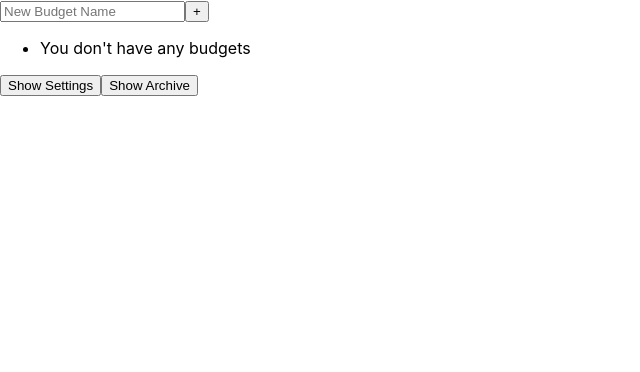
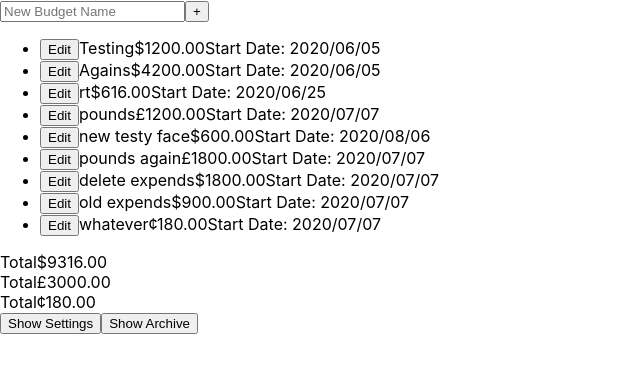
Before and after one commit to helloRupa/simply-budget, a React (Create React App) app: page / in a window 1280 px wide. Shown: the top 372 px of the page, without its empty margins (0-640 px from the left). Built offline with nearby package versions, Linux system fonts and the light colour scheme; no server answers; data requests are answered from the project's data file; the HTML template or start-up script is replaced by a standard one.

Commit message:
Repost budgets and archives from file

```diff
--- a/db.json
+++ b/db.json
@@ -18,7 +18,110 @@
       ]
     }
   ],
-  "archives": [],
-  "budgets": [],
+  "archives": [
+    {
+      "name": "First Archived",
+      "currency": "$",
+      "frequency": "month",
+      "limit": 300,
+      "startDate": "2020/06/06",
+      "endDate": "2020/08/30",
+      "totalSpent": 1290.56,
+      "totalTracking": 50.89,
+      "id": 1
+    }
+  ],
+  "budgets": [
+    {
+      "name": "Testing",
+      "currency": "$",
+      "frequency": "month",
+      "limit": 300,
+      "startDate": "2020/06/05",
+      "truncated": 0,
+      "currentPeriod": 4,
+      "id": 1
+    },
+    {
+      "name": "Agains",
+      "currency": "$",
+      "frequency": "week",
+      "limit": 300,
+      "startDate": "2020/06/05",
+      "truncated": 0,
+      "currentPeriod": 14,
+      "id": 2
+    },
+    {
+      "name": "rt",
+      "currency": "$",
+      "frequency": "week",
+      "limit": 56,
+      "startDate": "2020/06/25",
+      "truncated": 0,
+      "currentPeriod": 11,
+      "id": 3
+    },
+    {
+      "name": "pounds",
+      "currency": "£",
+      "frequency": "month",
+      "limit": 400,
+      "startDate": "2020/07/07",
+      "truncated": 0,
+      "currentPeriod": 3,
+      "id": 4
+    },
+    {
+      "name": "new testy face",
+      "currency": "$",
+      "frequency": "week",
+      "limit": 120,
+      "startDate": "2020/08/06",
+      "truncated": 0,
+      "currentPeriod": 5,
+      "id": 9
+    },
+    {
+      "name": "pounds again",
+      "currency": "£",
+      "frequency": "week",
+      "limit": 200,
+      "startDate": "2020/07/07",
+      "truncated": 0,
+      "currentPeriod": 9,
+      "id": 5
+    },
+    {
+      "name": "delete expends",
+      "currency": "$",
+      "frequency": "week",
+      "limit": 200,
+      "startDate": "2020/07/07",
+      "truncated": 0,
+      "currentPeriod": 9,
+      "id": 8
+    },
+    {
+      "name": "old expends",
+      "currency": "$",
+      "frequency": "week",
+      "limit": 100,
+      "startDate": "2020/07/07",
+      "truncated": 0,
+      "currentPeriod": 9,
+      "id": 7
+    },
+    {
+      "name": "whatever",
+      "currency": "¢",
+      "frequency": "week",
+      "limit": 20,
+      "startDate": "2020/07/07",
+      "truncated": 0,
+      "currentPeriod": 9,
+      "id": 6
+    }
+  ],
   "expenditures": []
 }
--- a/src/components/settings/ImportData.js
+++ b/src/components/settings/ImportData.js
@@ -1,10 +1,16 @@
 import React, { useRef, useState, useEffect } from 'react';
 import { dbKeys } from '../../constants/general';
 import { connect } from 'react-redux';
-import { patchSettings } from '../../actions/settings_actions';
+import { patchSettings, fetchSettings } from '../../actions/settings_actions';
+import { repostArchive, repostBudgets } from '../../utils/comms';
+import { fetchArchives } from '../../actions/archive_actions'
+import { fetchBudgets } from '../../actions/budget_actions';
 
 function ImportData( {
   patchSettings,
+  fetchSettings,
+  fetchArchives,
+  fetchBudgets
 }) {
   const [importedData, setImportedData] = useState({});
 
@@ -23,12 +29,19 @@ function ImportData( {
 
     if (Object.keys(importedData).length) {
       if (validateData(importedData)) {
-        patchSettings(importedData.settings[0]);
+        patchSettings(importedData.settings[0])
+        .then(_ => fetchSettings());
+
+        repostArchive(importedData.archives)
+        .then(_ => fetchArchives());
+
+        repostBudgets(importedData.budgets)
+        .then(_ => fetchBudgets);
       } else {
         console.log('invalid data');
       }
     }
-  }, [importedData, patchSettings]);
+  }, [importedData, patchSettings, fetchArchives, fetchSettings, fetchBudgets]);
 
   const filePicker = useRef(null);
 
@@ -57,5 +70,8 @@ function ImportData( {
 }
 
 export default connect(null, {
-  patchSettings
+  patchSettings,
+  fetchSettings,
+  fetchArchives,
+  fetchBudgets
 })(ImportData);
--- a/src/utils/comms.js
+++ b/src/utils/comms.js
@@ -64,6 +64,10 @@ export function deleteBudget(id) {
   const deleteUrl = `${budgetsUrl}/${id}`;
   return changeData(deleteUrl, 'DELETE');
 };
+
+export function repostBudgets(budgets) {
+  return Promise.all(budgets.map(budget => changeData(budgetsUrl, 'POST', budget)));
+}
 
 export function getSettings() {
   return generalFetch(settingsUrl);
@@ -134,6 +138,10 @@ export function postArchive(budget, expenditures) {
   return changeData(archivesUrl, 'POST', archivedBudget);
 };
 
+export function repostArchive(archiveArray) {
+  return Promise.all(archiveArray.map(archive => changeData(archivesUrl, 'POST', archive)));
+}
+
 export function deleteArchived(id) {
   const deleteUrl = `${archivesUrl}/${id}`;
 
@@ -143,7 +151,3 @@ export function deleteArchived(id) {
 export function fetchDb() {
   return generalFetch(dbUrl);
 };
-
-export function loadDb(json) {
-  return changeData(dbUrl, 'POST', json);
-};
```
